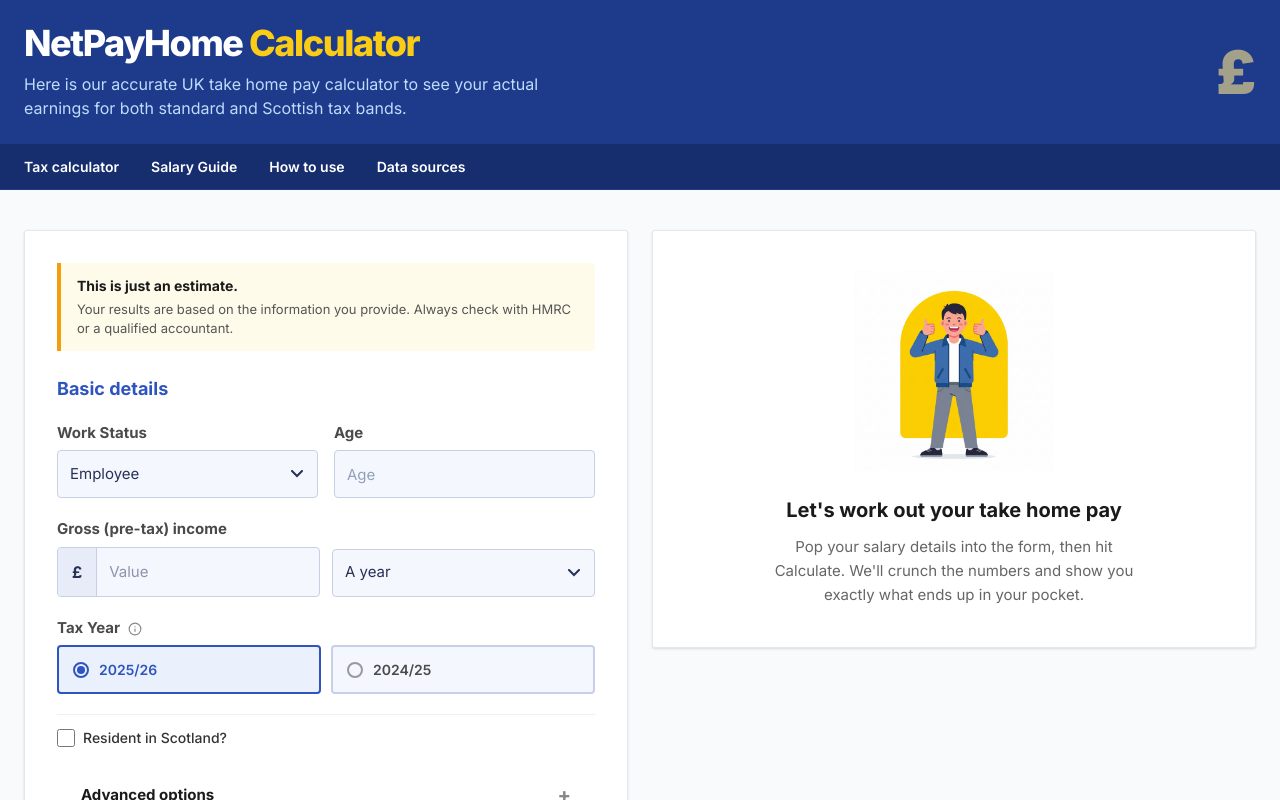
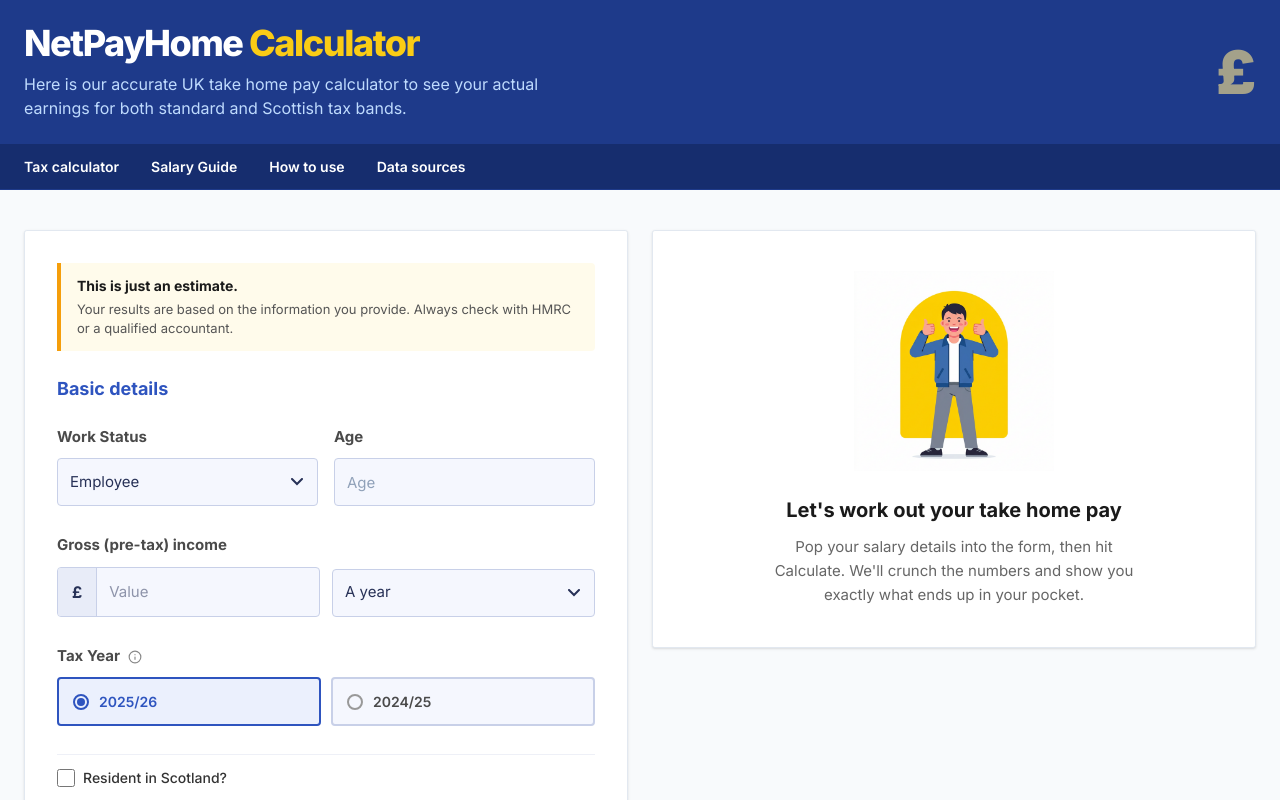
Before and after one commit to dsrashmika-prog/uktaxcal, a Next.js app: page / in a window 1280 px wide. Shown: the top 800 px of the page. Built offline with nearby package versions, Linux system fonts and the light colour scheme.

Commit message:
style: increase global layout spacing and fix pension scheme grid heights

```diff
--- a/src/app/page.tsx
+++ b/src/app/page.tsx
@@ -130,7 +130,7 @@
     fontWeight: 700,
     fontSize: "15px",
     color: "#4a4a4a",
-    marginBottom: "6px",
+    marginBottom: "10px",
   } as React.CSSProperties;
 
   const mseSelect = {
@@ -201,10 +201,10 @@
                   </p>
                 </div>
 
-                <h3 style={{ fontSize: "18px", fontWeight: 700, color: mseBlue, marginBottom: "20px" }}>Basic details</h3>
+                <h3 style={{ fontSize: "18px", fontWeight: 700, color: mseBlue, marginBottom: "24px" }}>Basic details</h3>
 
                 {/* Work Status + Age */}
-                <div style={{ display: "grid", gridTemplateColumns: "repeat(auto-fit, minmax(160px, 1fr))", gap: "16px", marginBottom: "20px", alignItems: "flex-end" }}>
+                <div style={{ display: "grid", gridTemplateColumns: "repeat(auto-fit, minmax(160px, 1fr))", gap: "16px", marginBottom: "28px", alignItems: "flex-end" }}>
                   <div style={{ flex: "1 1 200px", minWidth: 0 }}>
                     <label style={mseLabel}>Work Status</label>
                     <select value={persona} onChange={e => setPersona(e.target.value)} style={mseSelect}>
@@ -223,7 +223,7 @@
                 </div>
 
                 {/* Gross Income */}
-                <div style={{ marginBottom: "20px" }}>
+                <div style={{ marginBottom: "28px" }}>
                   <label style={mseLabel}>Gross (pre-tax) income</label>
                   <div style={{ display: "grid", gridTemplateColumns: "repeat(auto-fit, minmax(180px, 1fr))", gap: "12px", alignItems: "flex-end" }}>
                     <div style={{ flex: "1 1 180px", display: "flex", border: inputBorder, borderRadius: "4px", overflow: "hidden", background: inputBg }}>
@@ -247,7 +247,7 @@
                 </div>
 
                 {/* Tax Year */}
-                <div style={{ marginBottom: "20px" }}>
+                <div style={{ marginBottom: "28px" }}>
                   <label style={mseLabel}>Tax Year <Info style={{ display: "inline", width: "14px", height: "14px", color: "#888", verticalAlign: "middle", marginLeft: "4px" }} /></label>
                   <div style={{ display: "grid", gridTemplateColumns: "1fr 1fr", gap: "10px" }}>
                     {(['2025/26', '2024/25'] as const).map(year => (
@@ -279,7 +279,7 @@
                 </div>
 
                 {/* Scotland & Wales */}
-                <div style={{ display: "flex", flexWrap: "wrap", gap: "16px", paddingTop: "12px", borderTop: "1px solid #eef0f7", marginBottom: "20px" }}>
+                <div style={{ display: "flex", flexWrap: "wrap", gap: "16px", paddingTop: "12px", borderTop: "1px solid #eef0f7", marginBottom: "28px" }}>
                   {[
                     { id: "scotland", label: "Resident in Scotland?", checked: isScottish, onChange: handleScotlandChange },
                   ].map(({ id, label, checked, onChange }) => (
@@ -374,7 +374,7 @@
                                   border: pensionScheme === scheme ? "2px solid #2e54bf" : "2px solid #c8d0e8",
                                   background: pensionScheme === scheme ? "#ebf0fd" : inputBg,
                                   color: pensionScheme === scheme ? "#2e54bf" : "#4a4a4a",
-                                  fontWeight: 600, fontSize: "13px", cursor: "pointer", textAlign: "left",
+                                  fontWeight: 600, fontSize: "13px", cursor: "pointer", textAlign: "left", height: "100%",
                                 }}
                               >
                                 <span style={{
@@ -390,12 +390,12 @@
                           </div>
                         </div>
                       )}
-                      <div style={{ display: "flex", gap: "12px", marginTop: "12px", flexWrap: "wrap", alignItems: "flex-end" }}>
-                        <div style={{ flex: 1 }}>
+                      <div style={{ display: "grid", gridTemplateColumns: "repeat(auto-fit, minmax(130px, 1fr))", gap: "16px", marginTop: "16px", alignItems: "flex-end" }}>
+                        <div style={{ minWidth: 0 }}>
                           <label style={mseLabel}>Contribution Amount</label>
                           <input type="number" placeholder="e.g. 5" value={pensionValue} onChange={e => setPensionValue(e.target.value)} style={mseInput} />
                         </div>
-                        <div style={{ flex: "0 0 120px" }}>
+                        <div style={{ minWidth: 0 }}>
                           <label style={mseLabel}>Type</label>
                           <select value={pensionType} onChange={e => setPensionType(e.target.value as any)} style={mseSelect}>
                             <option value="Percentage">%</option>
@@ -425,22 +425,22 @@
                       <h4 style={{ fontSize: "16px", fontWeight: 700, color: mseBlue, marginBottom: "14px" }}>Additional Options</h4>
 
                       {/* Extra Earnings */}
-                      <p style={{ fontSize: "11px", fontWeight: 700, color: "#888", textTransform: "uppercase", letterSpacing: "0.1em", marginBottom: "10px" }}>Extra Earnings</p>
+                      <p style={{ fontSize: "11px", fontWeight: 700, color: "#888", textTransform: "uppercase", letterSpacing: "0.1em", marginBottom: "16px" }}>Extra Earnings</p>
 
                       {persona === 'Director' && (
-                        <div style={{ marginBottom: "12px" }}>
+                        <div style={{ marginBottom: "16px" }}>
                           <label style={mseLabel}>Yearly Dividends (£)</label>
                           <input type="number" value={dividendIncome} onChange={e => setDividendIncome(e.target.value)} style={mseInput} />
                         </div>
                       )}
                       {persona !== 'Sole Trader' && (
-                        <div style={{ marginBottom: "12px" }}>
+                        <div style={{ marginBottom: "16px" }}>
                           <label style={mseLabel}>Yearly Bonus (£)</label>
                           <input type="number" value={bonusAmount} onChange={e => setBonusAmount(e.target.value)} style={mseInput} />
                         </div>
                       )}
                       {persona === 'Employee' && (
-                        <div style={{ display: "grid", gridTemplateColumns: "repeat(auto-fit, minmax(140px, 1fr))", gap: "12px", marginBottom: "12px", alignItems: "flex-end" }}>
+                        <div style={{ display: "grid", gridTemplateColumns: "repeat(auto-fit, minmax(140px, 1fr))", gap: "16px", marginBottom: "16px", alignItems: "flex-end" }}>
                           <div style={{ minWidth: 0 }}>
                             <label style={mseLabel}>Overtime (hrs/mth)</label>
                             <input type="number" value={overtimeHours} onChange={e => setOvertimeHours(e.target.value)} style={mseInput} />
@@ -453,7 +453,7 @@
                       )}
 
                       {/* Allowances */}
-                      <p style={{ fontSize: "11px", fontWeight: 700, color: "#888", textTransform: "uppercase", letterSpacing: "0.1em", margin: "16px 0 10px" }}>Allowances &amp; Exemptions</p>
+                      <p style={{ fontSize: "11px", fontWeight: 700, color: "#888", textTransform: "uppercase", letterSpacing: "0.1em", margin: "24px 0 16px" }}>Allowances &amp; Exemptions</p>
                       {[
                         { id: "no-ni", label: "I do not pay National Insurance", checked: excludeNI, onChange: setExcludeNI },
                         { id: "blind", label: "Eligible for Blind Person's Allowance", checked: isBlind, onChange: setIsBlind },
@@ -466,8 +466,8 @@
                       ))}
 
                       {/* Other Deductions */}
-                      <p style={{ fontSize: "11px", fontWeight: 700, color: "#888", textTransform: "uppercase", letterSpacing: "0.1em", margin: "16px 0 10px" }}>Other Deductions (Monthly)</p>
-                      <div style={{ display: "grid", gridTemplateColumns: "1fr 1fr", gap: "12px" }}>
+                      <p style={{ fontSize: "11px", fontWeight: 700, color: "#888", textTransform: "uppercase", letterSpacing: "0.1em", margin: "24px 0 16px" }}>Other Deductions (Monthly)</p>
+                      <div style={{ display: "grid", gridTemplateColumns: "1fr 1fr", gap: "16px" }}>
                         {persona !== 'Sole Trader' && (
                           <div>
                             <label style={mseLabel}>Childcare Vouchers (£)</label>
```
